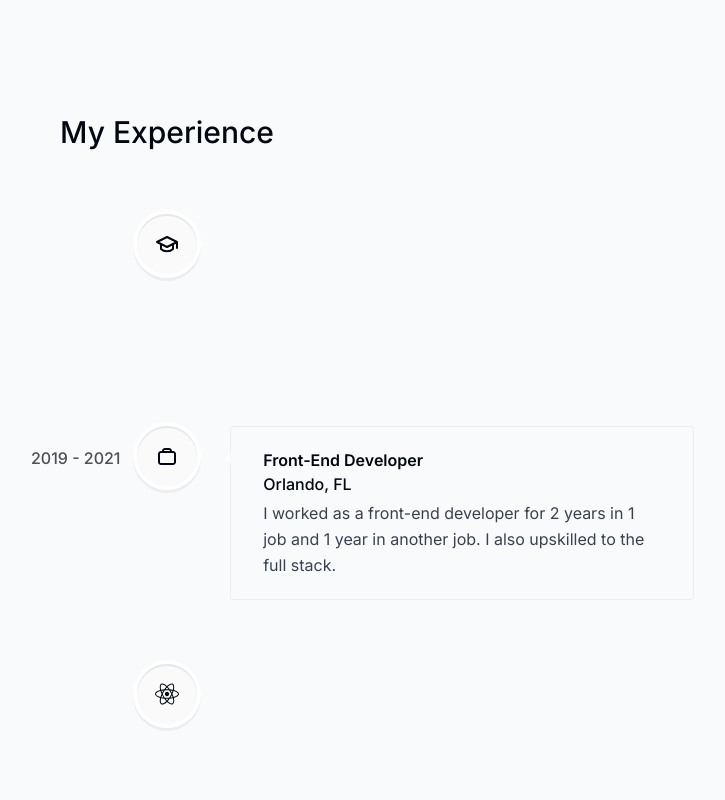
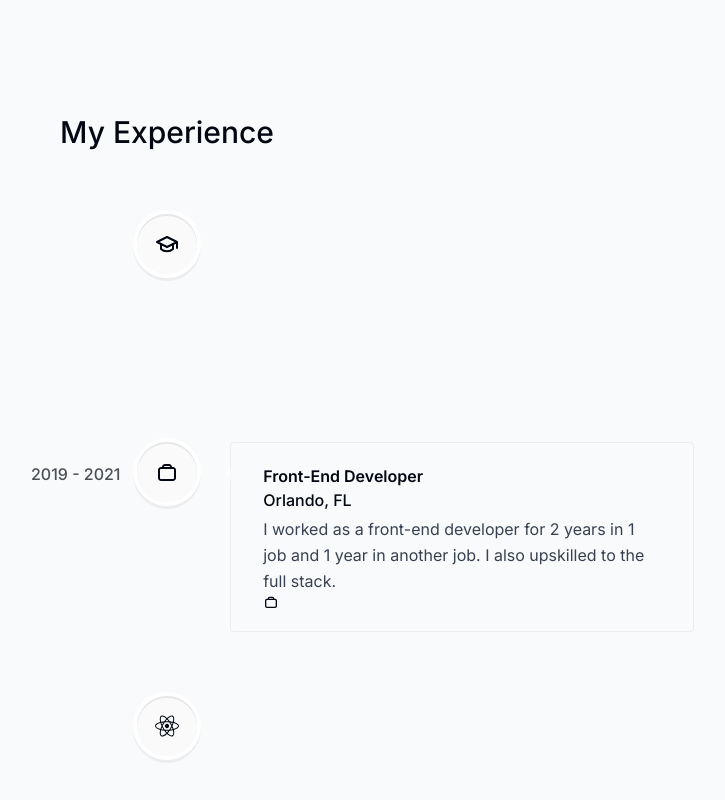
Before and after one commit to mahdi22dev/Personal-Portfolio-, a Next.js app: page / in a window 1280 px wide. Shown: the part 2754-3554 px from the top of the page, without its empty margins (473-1198 px from the left). Built offline with nearby package versions, Linux system fonts and the light colour scheme.

Commit message:
changes 2

```diff
--- a/src/components/Experience.jsx
+++ b/src/components/Experience.jsx
@@ -51,6 +51,7 @@ export default function Experience() {
               <p className='!mt-1 !font-normal text-gray-700 dark:text-white/75'>
                 {item.description}
               </p>
+              {item.icon}
             </VerticalTimelineElement>
           </React.Fragment>
         ))}
```
